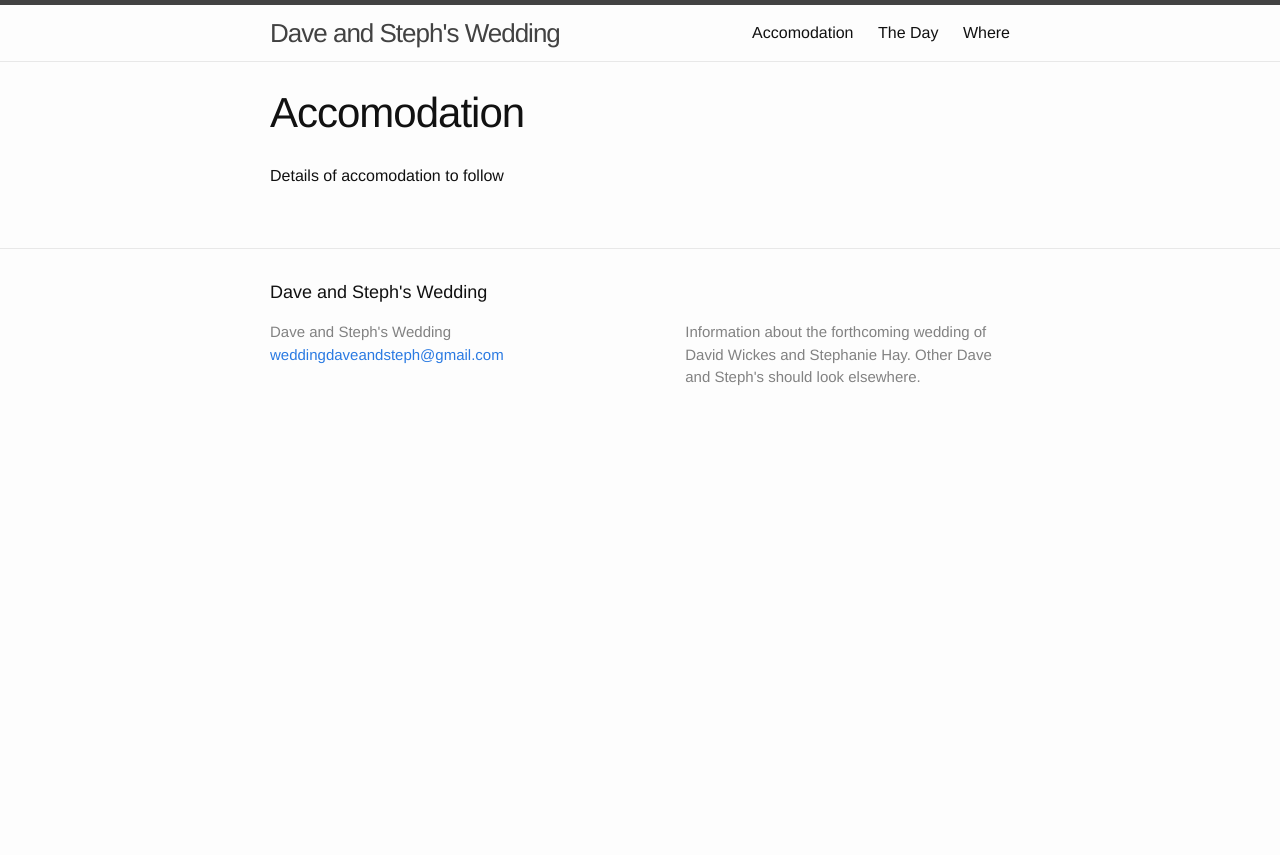
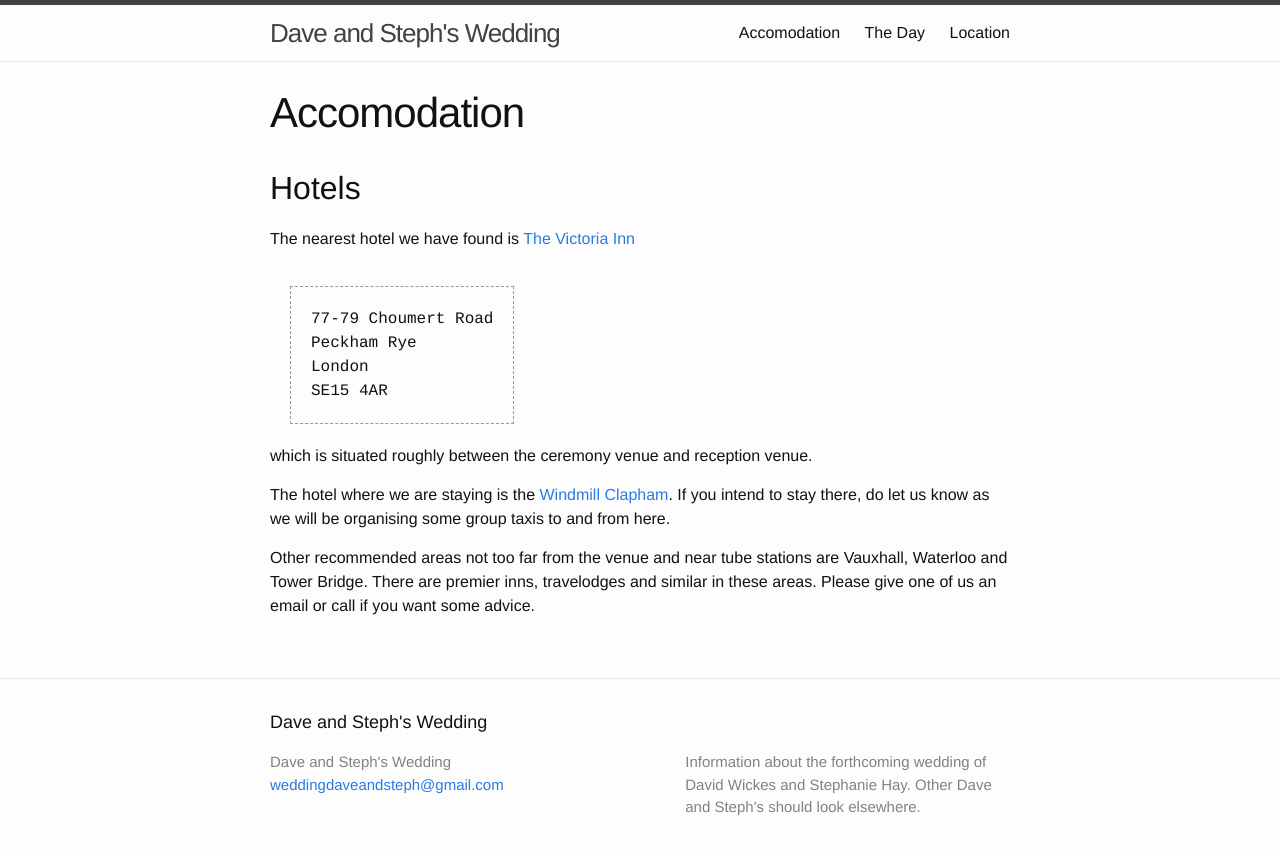
Before and after one commit to gypsydave5/wedding-site, a Jekyll site: the page built from accomodation.html, in a window 1280 px wide. Shown: the top 855 px of the page. Built offline with Jekyll 4.4.1, drawn with Linux system fonts in a browser that asks for light colours.

Commit message:
Adds more info to the site

```diff
--- a/Gemfile
+++ b/Gemfile
@@ -1,4 +1,6 @@
 source 'https://rubygems.org'
+
+ruby '2.1.4'
 
 gem 'jekyll', '>=2.4'
 gem 'kramdown'
--- a/_sass/_body.scss
+++ b/_sass/_body.scss
@@ -17,6 +17,16 @@
     text-align: center;
 }
 
+address {
+    border: 1px dashed #999;
+    padding: 20px;
+    margin: 20px;
+    font-family: courier;
+    text-decoration: none;
+    font-style: normal;
+    display: inline-block;
+}
+
 iframe {
     width: 100%;
     margin: 20px 0px;
--- a/accomodation.html
+++ b/accomodation.html
@@ -4,4 +4,34 @@ title: Accomodation
 permalink: /accomodation/
 ---
 
-<p>Details of accomodation to follow</p>
+<h2>Hotels</h2>
+
+<p>
+The nearest hotel we have found is <a
+href="http://www.victoriainnpeckham.com/pub/contact.aspx">The Victoria Inn</a>
+</p>
+
+<address>
+  77-79 Choumert Road</br>
+  Peckham Rye</br>
+  London</br>
+  SE15 4AR</br>
+</address>
+
+<p>
+which is situated roughly between the ceremony venue and reception venue.
+</p>
+
+<p>
+The hotel where we are staying is the <a
+  href="http://www.windmillclapham.co.uk/">Windmill Clapham</a>. If you intend
+to stay there, do let us know as we will be organising some group taxis to and
+from here.
+</p>
+
+<p>
+Other recommended areas not too far from the venue and near tube stations are
+Vauxhall, Waterloo and Tower Bridge. There are premier inns, travelodges and
+similar in these areas. Please give one of us an email or call if you want some
+advice.
+</p>
--- a/index.html
+++ b/index.html
@@ -3,12 +3,9 @@ layout: default
 ---
 
 <div class="home">
-
   {% for page in site.pages %}
-    {% if page.title == "About" %}
+    {% if page.permalink == '/about/' %}
       {{page.content}}
     {% endif %}
   {% endfor %}
-
-
 </div>
```
Also changed, not shown: about.md (+2 -2 lines), the_day.html (+18 -7 lines), where.html (+42 -5 lines).
